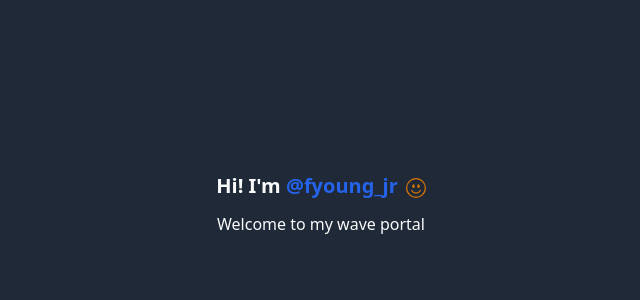
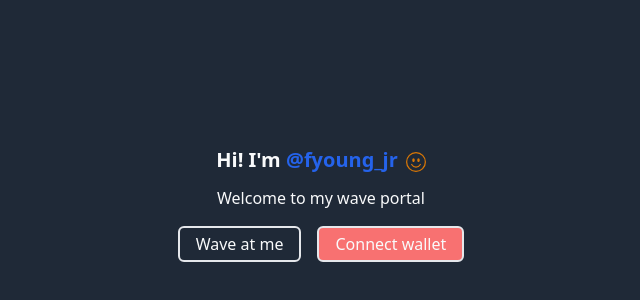
Before and after one commit to effiong-jr/wave-portal-frontend, a Next.js app: page / in a window 1280 px wide. Shown: the part 196-496 px from the top of the page, without its empty margins (319-959 px from the left). Built offline with nearby package versions, Linux system fonts and the light colour scheme.

Commit message:
Added feature for users to connect to and account in their metamask wallet

```diff
--- a/pages/index.js
+++ /dev/null
@@ -1,27 +0,0 @@
-import Head from 'next/head'
-import { BsEmojiSmile } from 'react-icons/bs'
-
-export default function Home() {
-  return (
-    <div className="flex flex-col items-center justify-center min-h-screen py-2 bg-gray-800 text-gray-50">
-      <Head>
-        <title>Wave Portal</title>
-        <link rel="icon" href="/favicon.ico" />
-      </Head>
-
-      <main className="text-center">
-        <h1 className="font-semibold text-xl mb-3">
-          Hi! I'm{' '}
-          <span>
-            <a href="https://twitter.com/fyoung_jr" className="text-blue-600">
-              @fyoung_jr
-            </a>
-
-            <BsEmojiSmile className="text-yellow-600 inline-block ml-2" />
-          </span>
-        </h1>
-        <p>Welcome to my wave portal</p>
-      </main>
-    </div>
-  )
-}
--- /dev/null
+++ b/pages/index.jsx
@@ -0,0 +1,97 @@
+import { useState, useEffect } from 'react'
+
+import Head from 'next/head'
+import { BsEmojiSmile } from 'react-icons/bs'
+
+export default function Home() {
+  const [currentAccount, setCurrentAccount] = useState('')
+
+  const checkIfWalletIsConnected = async () => {
+    const { ethereum } = window
+
+    if (!ethereum) {
+      console.log('Make sure you have metamask installed')
+      return
+    } else {
+      console.log('We have the ethereum object: ', ethereum)
+    }
+
+    const accounts = await ethereum.request({ method: 'eth_accounts' })
+
+    try {
+      if (accounts.length !== 0) {
+        const account = accounts[0]
+        console.log('Found an authorized account: ', account)
+        setCurrentAccount(account)
+      } else {
+        console.log('No authorized account found')
+      }
+    } catch (error) {
+      console.log(error)
+    }
+  }
+
+  // Implement a connectable wallet here
+
+  const connectWallet = async () => {
+    try {
+      const { ethereum } = window
+
+      if (!ethereum) {
+        alert('Get MetaMask')
+        return
+      }
+
+      const accounts = await ethereum.request({ method: 'eth_requestAccounts' })
+
+      console.log(accounts[0])
+      setCurrentAccount(accounts[0])
+    } catch (error) {
+      console.log(error)
+    }
+  }
+
+  useEffect(() => {
+    checkIfWalletIsConnected()
+  }, [])
+
+  return (
+    <div className="flex flex-col items-center justify-center min-h-screen py-2 bg-gray-800 text-gray-50">
+      <Head>
+        <title>Wave Portal</title>
+        <link rel="icon" href="/favicon.ico" />
+      </Head>
+
+      <main className="text-center">
+        <h1 className="font-semibold text-xl mb-3">
+          Hi! I'm{' '}
+          <span>
+            <a href="https://twitter.com/fyoung_jr" className="text-blue-600">
+              @fyoung_jr
+            </a>
+
+            <BsEmojiSmile className="text-yellow-600 inline-block ml-2" />
+          </span>
+        </h1>
+        <p>Welcome to my wave portal</p>
+        <div className="mt-4">
+          <button
+            className="border-2 px-4 py-1 mr-4 rounded-md hover:bg-gray-50 hover:text-gray-800 transition duration-300"
+            onClick={null}
+          >
+            Wave at me
+          </button>
+
+          {!currentAccount && (
+            <button
+              className="border-2 px-4 py-1 bg-red-400 rounded-md hover:bg-red-600  transition duration-300"
+              onClick={connectWallet}
+            >
+              Connect wallet
+            </button>
+          )}
+        </div>
+      </main>
+    </div>
+  )
+}
```
